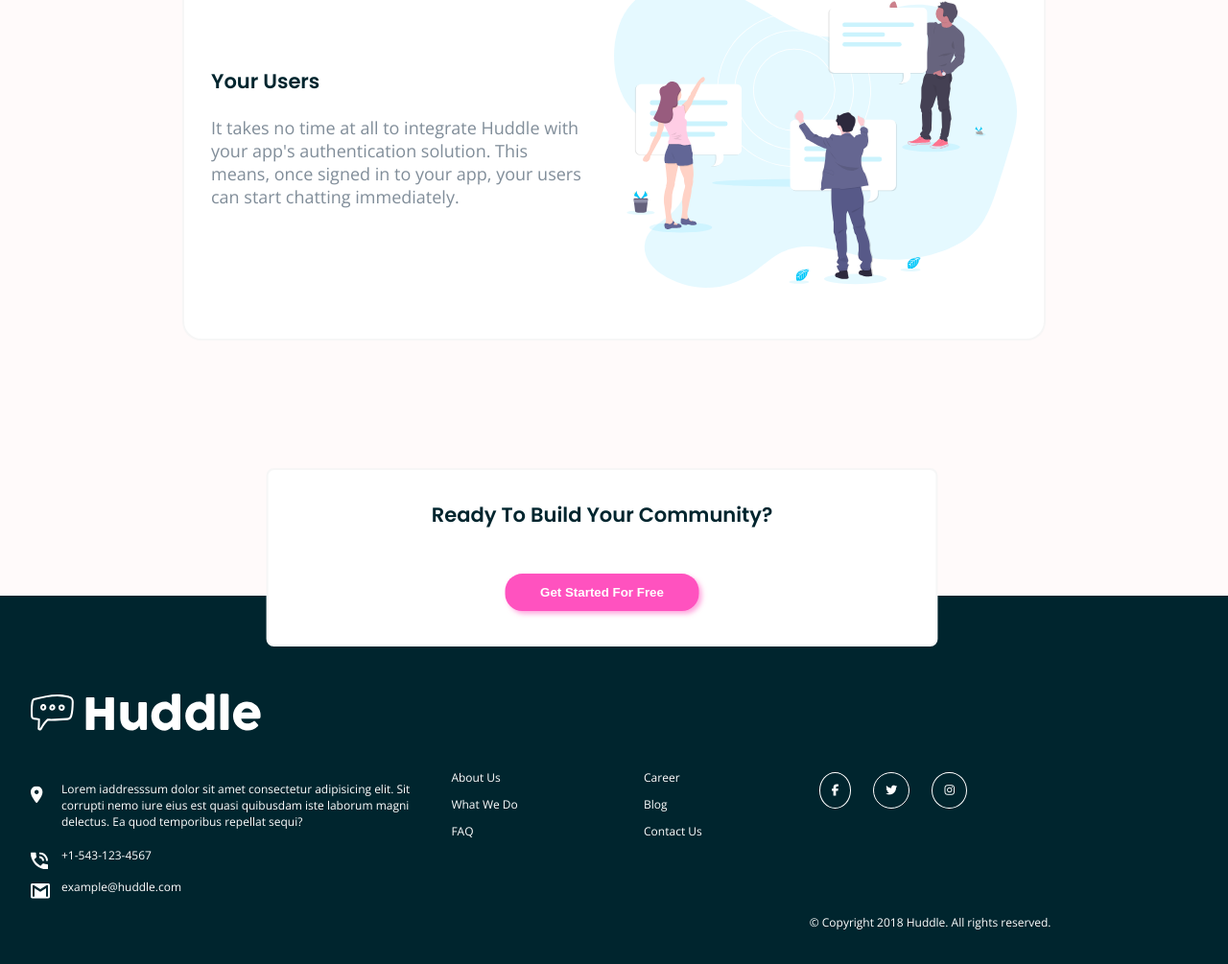
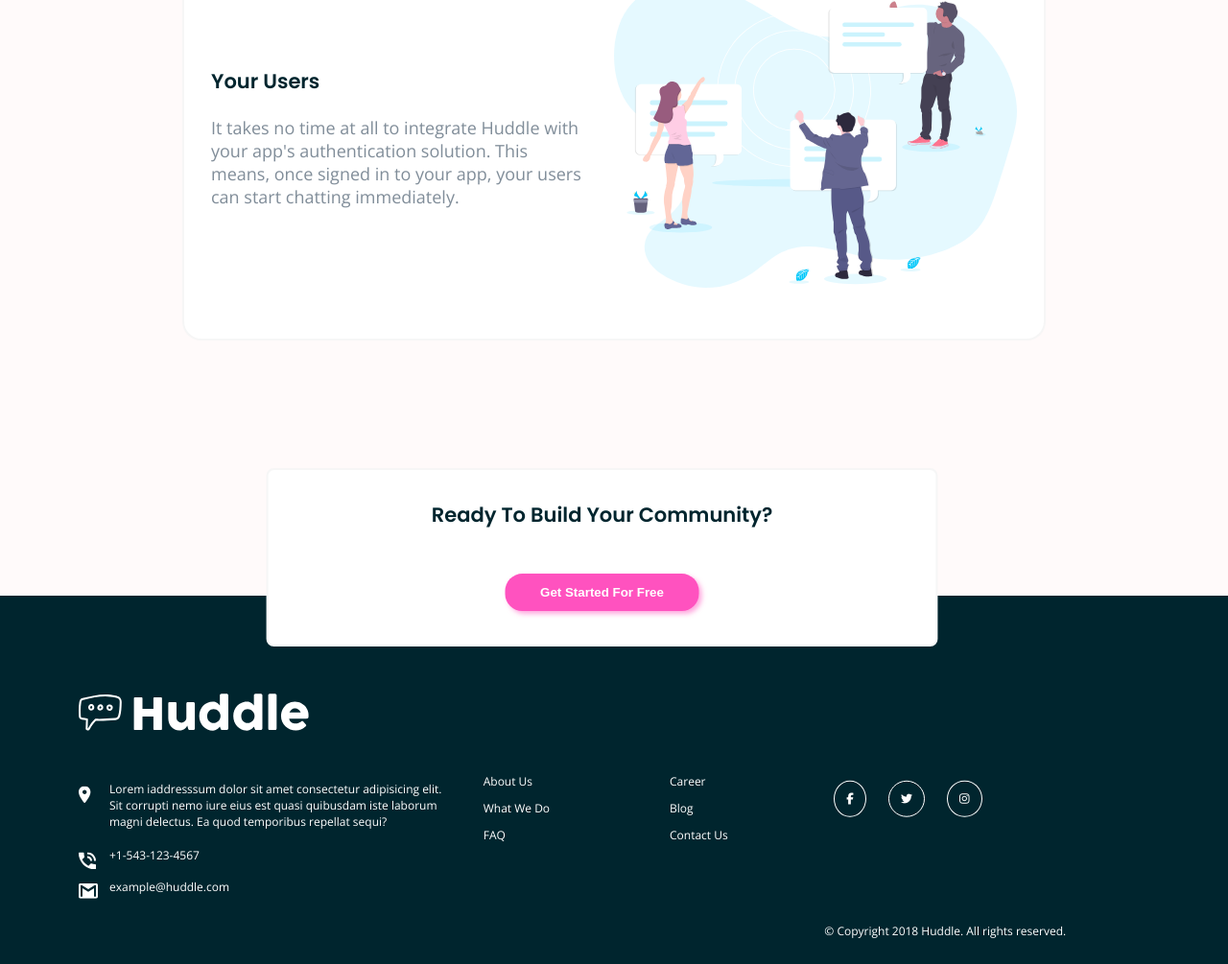
Before and after one commit to Vasiliki-Georgiou/Huddle_Landing_Page_With_Alternating_Feature_Blocks_HTML_CSS_FrontEnd_Mentor_Challenge, a plain HTML site: page index.html in a window 1280 px wide. Shown: the part 1647-2652 px from the top of the page at 96% size. Drawn offline with nearby package versions, Linux system fonts and the light colour scheme.

Commit message:
Correcting CSS on desktop media query

```diff
--- a/style.css
+++ b/style.css
@@ -277,13 +277,18 @@ address:first-child {
 
     footer div {
         width: 33%;
+        /* margin: auto 0 auto 50px; */
         margin: auto auto;
+    }
+
+    .contact-us {
+        margin-left: 50px;
     }
 
     .links, .social-media {
         display: flex;
         justify-content: space-between;
-        transform: translateY(40%);
+        transform: translateY(45%);
     }
 
     footer .links a {
```
